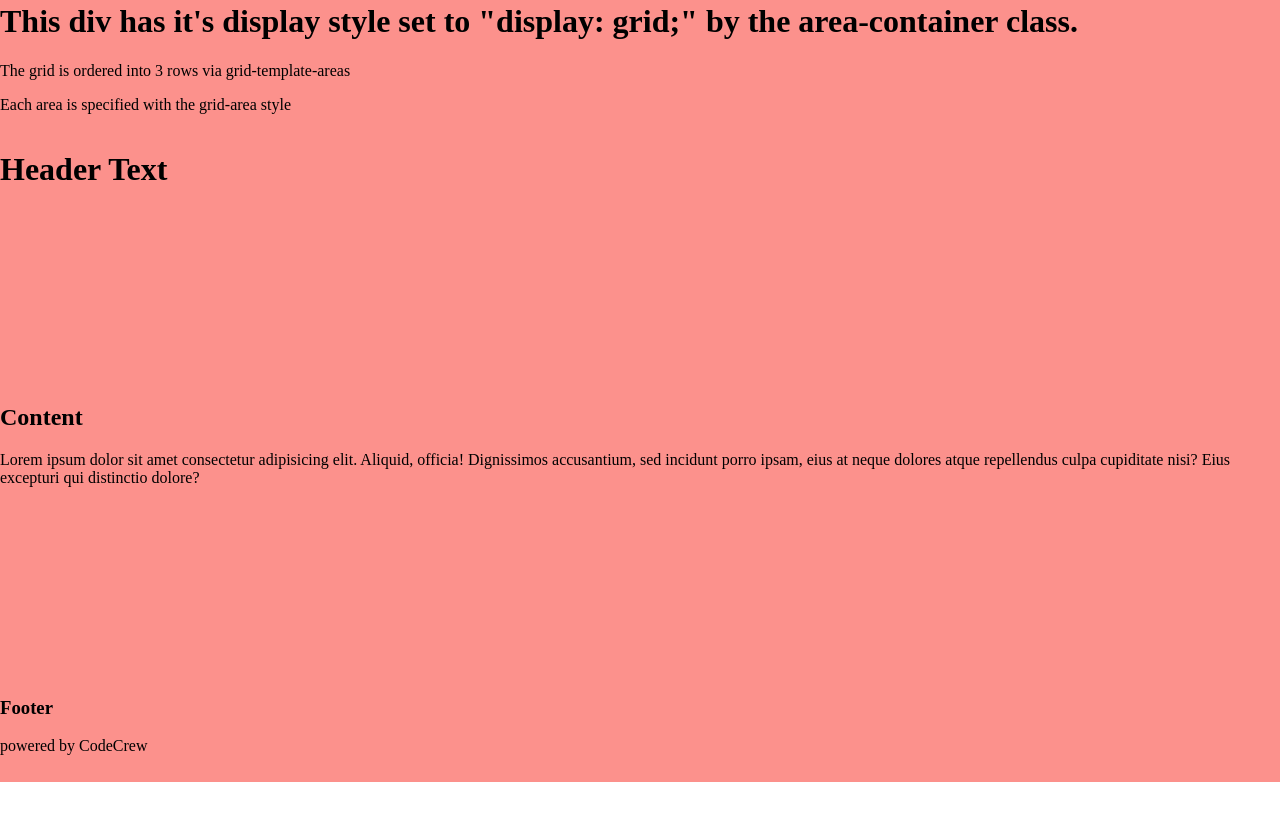
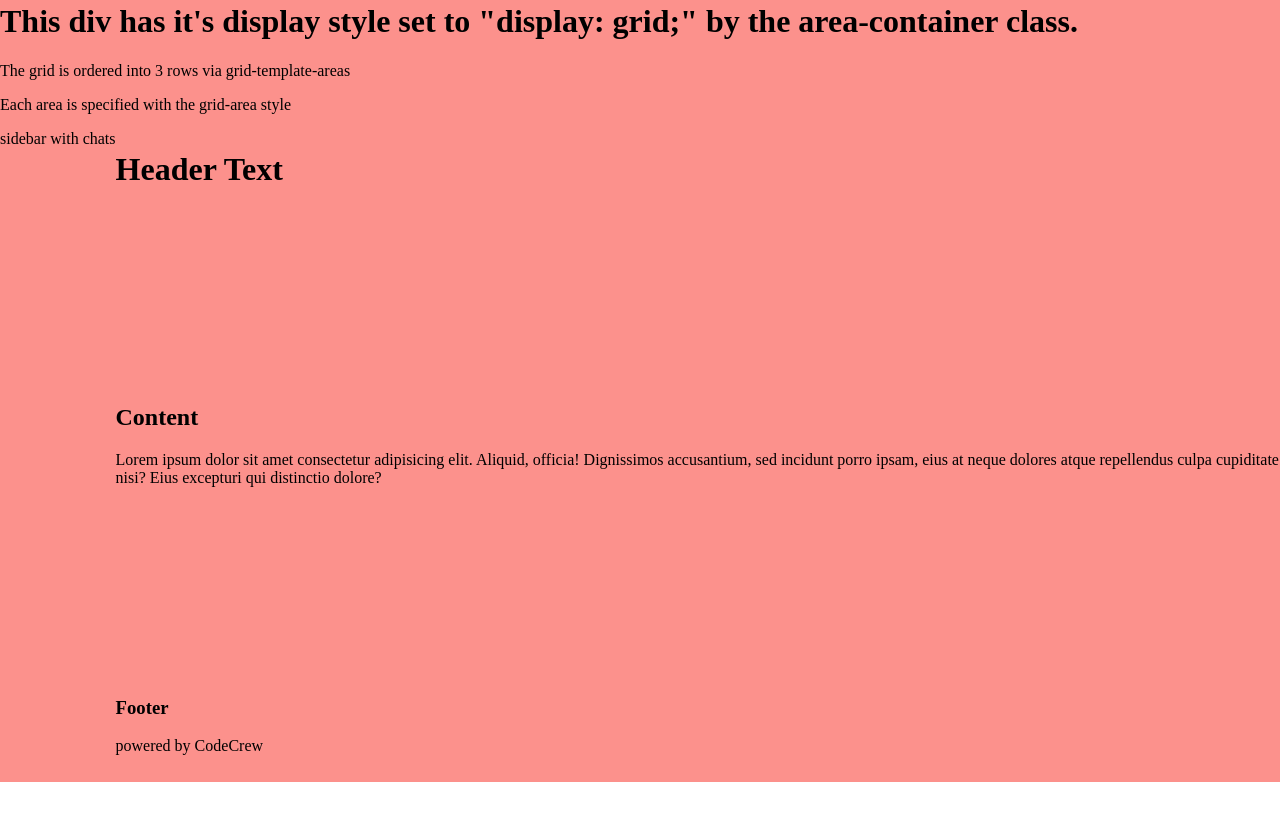
Before and after one commit to CodeCrew-CodeSchool/css-intro, a plain HTML site: page grid/layout.html in a window 1280 px wide. Shown: the part 2418-3238 px from the top of the page. Drawn offline with Linux system fonts and the light colour scheme.

Commit message:
adding sidebar grid area

```diff
--- a/grid/layout.html
+++ b/grid/layout.html
@@ -40,9 +40,12 @@
             height: 100vh;
             display: grid;
             grid-template-areas:
-            "header header header"
-            "content content content"
-            "footer footer footer";
+            "sidebar header header header"
+            "sidebar content content content"
+            "sidebar footer footer footer";
+        }
+        .area-container aside {
+            grid-area: sidebar;
         }
         .area-container header {
             grid-area: header;
@@ -198,6 +201,9 @@
     <p>The grid is ordered into 3 rows via grid-template-areas</p>
     <p>Each area is specified with the grid-area style</p>
     <div class="area-container">
+        <aside>
+            sidebar with chats
+        </aside>
         <header>
             <h1>Header Text</h1>
         </header>
```
